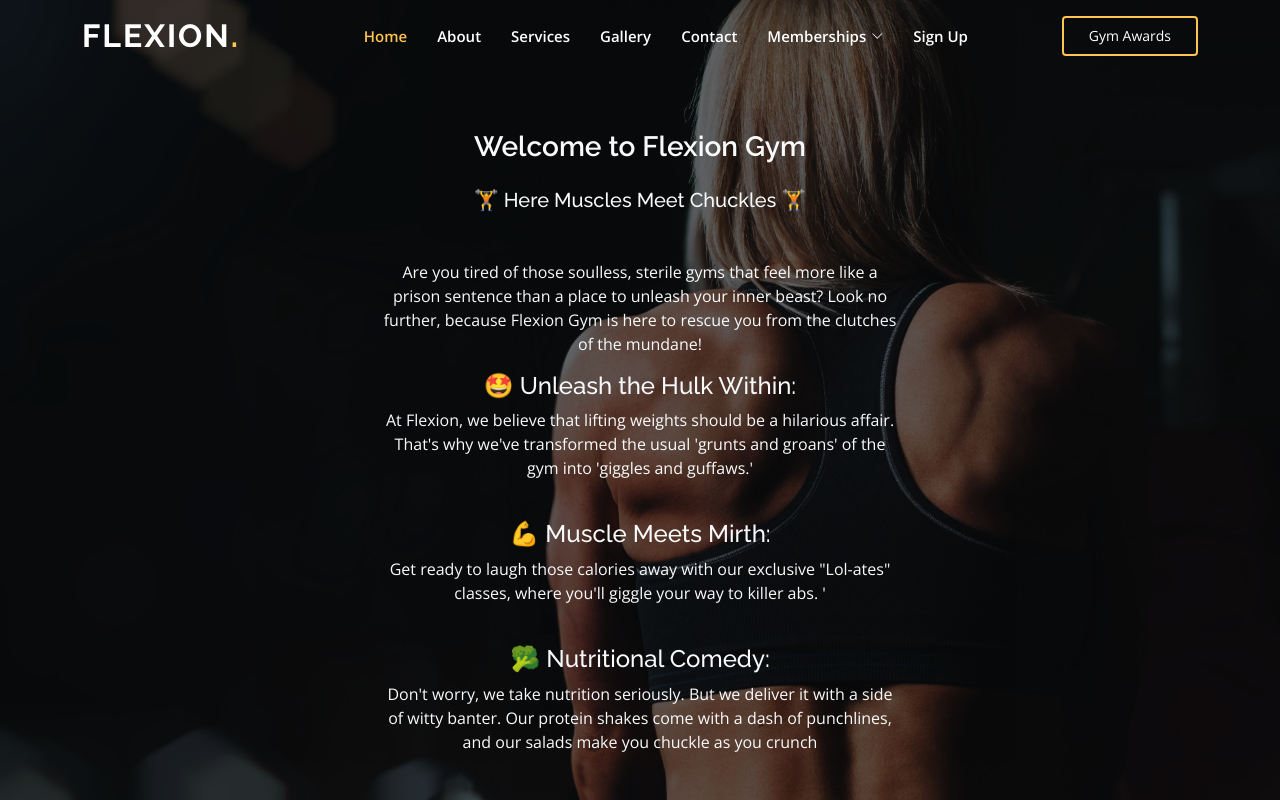
After one commit to rharshitaaa21/flexion, a Django app: page /about in a window 1280 px wide. The commit adds this page. Run offline with Django 4.2, Linux system fonts and the light colour scheme; some libraries are stand-ins or nearby versions.

Commit message:
added about page and services designing done

```diff
--- a/authapp/urls.py
+++ b/authapp/urls.py
@@ -6,11 +6,13 @@ urlpatterns = [
     path('', views.Home, name="Home"),
     path('signup', views.signup, name="signup"),
     path('login', views.user_login, name="login"),
+    path('about', views.about, name="about"),
     path('logout', views.user_logout, name="logout"),
     path('contact', views.contact, name="contact"),
     path('enroll', views.enroll, name="enroll"),
     path('profile', views.profile, name="profile"),
     path('gallery', views.gallery, name="gallery"),
+    path('services', views.services, name="services"),
     path('attendence', views.attendence, name="attendence"),
 
 ]
--- a/authapp/views.py
+++ b/authapp/views.py
@@ -133,3 +133,11 @@ def attendence(request):
         return redirect('attendence')
 
     return render(request, "attendence.html", context)
+
+
+
+def about(request):
+    return render( request,'about.html')
+
+def services(request):
+    return render(request, "services.html")
--- /dev/null
+++ b/templates/about.html
@@ -0,0 +1,37 @@
+{% extends 'base.html' %}
+{% block title %}
+Profile
+{% endblock title %}
+{% block content %}
+
+
+<div class="container  text-light ">
+    <h3 class="card-header fw-semibold ">
+         Welcome to Flexion Gym
+    </h3>
+    <br>
+    {% comment %} <div class="card-body"> {% endcomment %}
+      <h5 class="card-title">🏋️ Here Muscles Meet Chuckles 🏋️</h5>
+      <br>
+      <br>
+      <p class="card-text">Are you tired of those soulless, sterile gyms that feel more like a prison sentence than a place to unleash your inner beast? Look no further, because Flexion Gym is here to rescue you from the clutches of the mundane!</p>
+
+      <h4>🤩 Unleash the Hulk Within:</h4>
+<p>At Flexion, we believe that lifting weights should be a hilarious affair. That's why we've transformed the usual 'grunts and groans' of the gym into 'giggles and guffaws.' </p>
+<br>
+ <h4>💪 Muscle Meets Mirth:</h4>
+<p>Get ready to laugh those calories away with our exclusive "Lol-ates" classes, where you'll giggle your way to killer abs. ' </p>
+<br>
+<h4>🥦 Nutritional Comedy:</h4>
+<p>Don't worry, we take nutrition seriously. But we deliver it with a side of witty banter. Our protein shakes come with a dash of punchlines, and our salads make you chuckle as you crunch</p>
+<br>
+<br>
+
+    </div>
+
+  </div>
+
+
+
+
+{% endblock %}
--- a/templates/base.html
+++ b/templates/base.html
@@ -61,10 +61,10 @@
         <nav id="navbar" class="navbar order-last order-lg-0">
           <ul>
             <li><a class="nav-link scrollto active" href="/">Home</a></li>
-            <li><a class="nav-link scrollto" href="/about">About</a></li>
-            <li><a class="nav-link scrollto" href="/services">Services</a></li>
-            <li><a class="nav-link scrollto" href="/gallery">Gallery</a></li>
-            <li><a class="nav-link scrollto" href="/contact">Contact</a></li>
+            <li><a class="nav-link scrollto" href="about">About</a></li>
+            <li><a class="nav-link scrollto" href="services">Services</a></li>
+            <li><a class="nav-link scrollto" href="gallery">Gallery</a></li>
+            <li><a class="nav-link scrollto" href="contact">Contact</a></li>
             <li class="dropdown">
               <a href="#"
                 ><span>Memberships</span> <i class="bi bi-chevron-down"></i
--- /dev/null
+++ b/templates/services.html
@@ -0,0 +1,2 @@
+{% extends "base.html" %}
+{% load static %}
```
Also changed, not shown: templates/index.html (+5 -5 lines).
